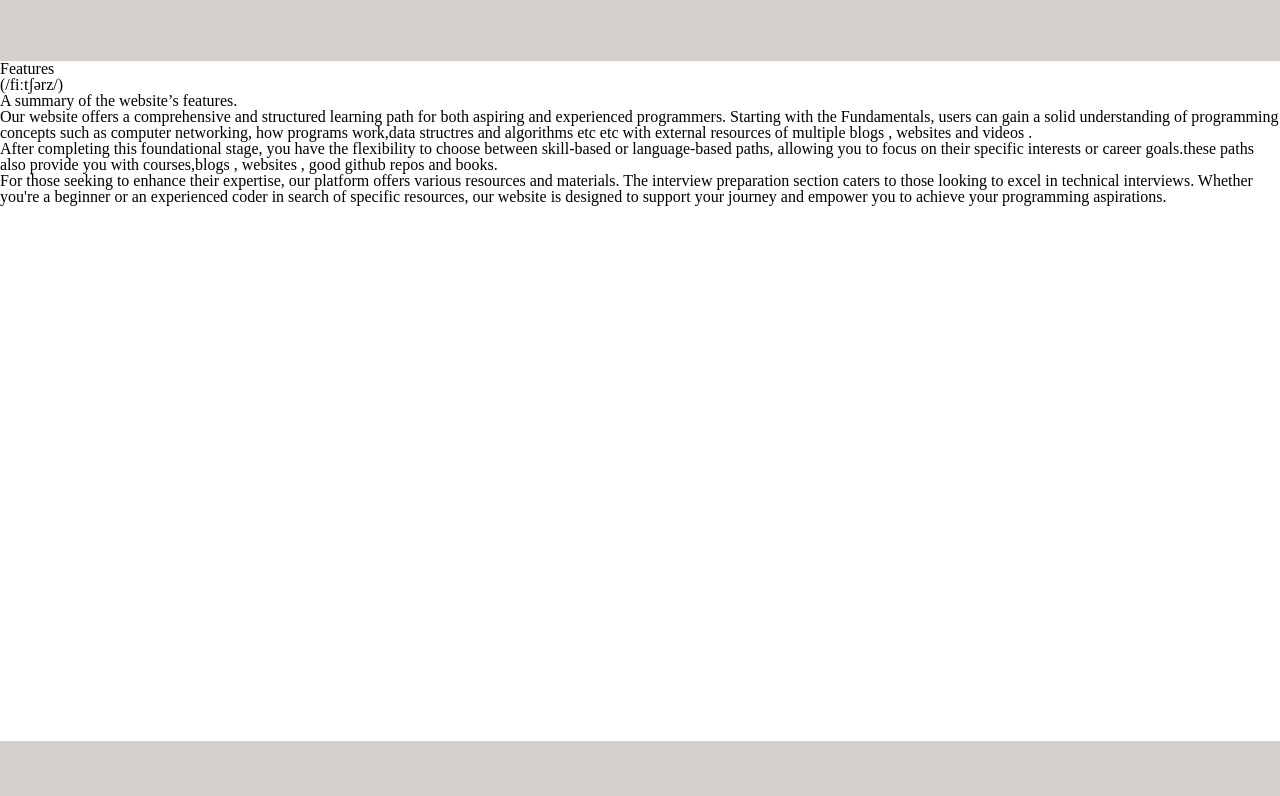
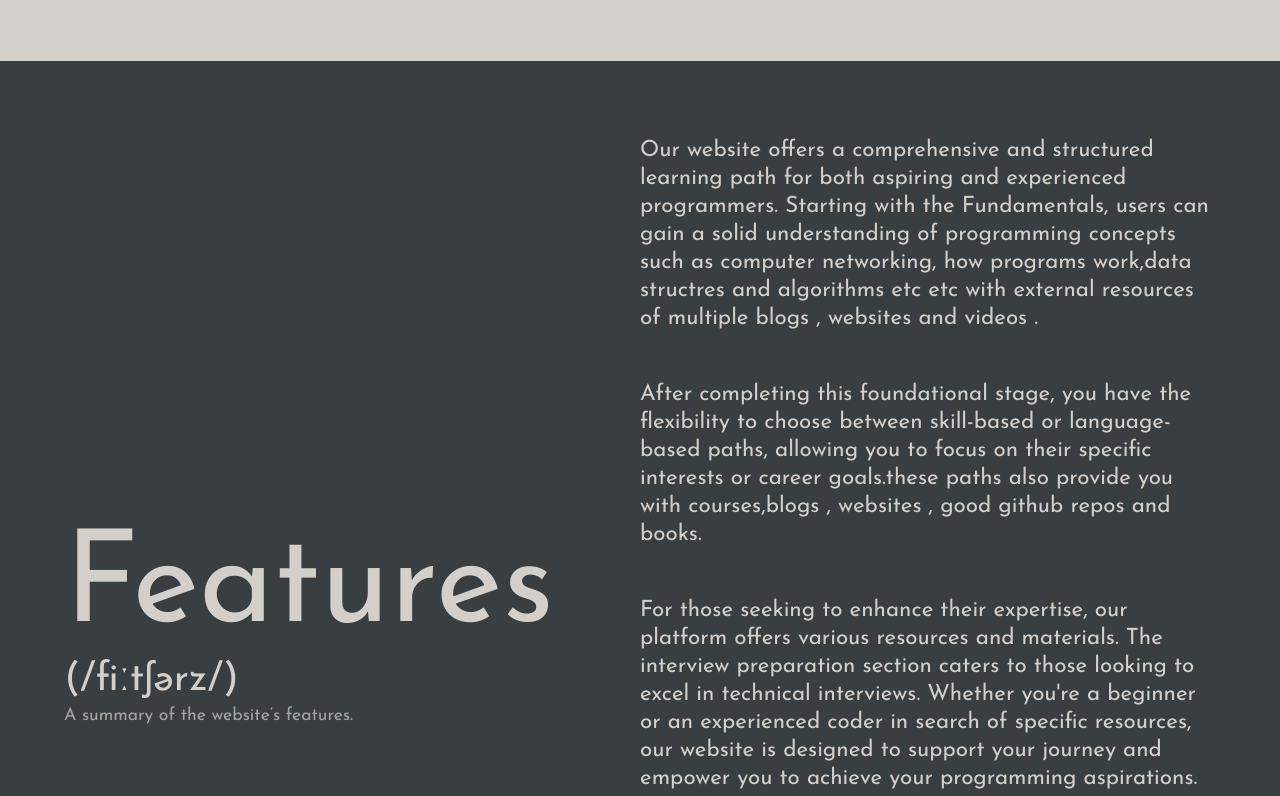
Before and after one commit to rufevean/coop-web-project, a plain HTML site: page index.html in a window 1280 px wide. Shown: the part 1551-2347 px from the top of the page. Drawn offline with Linux system fonts and the light colour scheme.

Commit message:
1.Formatted footer content CSS 2. Added features window's content 3.Formatted features window content CSS

```diff
--- a/index.html
+++ b/index.html
@@ -92,7 +92,9 @@
       <div class="features-window-left-content-pronounciation">
 (/fiːtʃərz/)
       </div>
+      <div class="features-window-left-content-description">
 A summary of the website’s features.
+      </div>
 </section>
 <section class="feautures-window-right">
   <p class="features-window-right-para1">
@@ -183,6 +185,7 @@ A summary of the website’s features.
     <p class="footer-window-para4">
       An Open-Source Initiative for Developers, By Developers
     </p>
+    <div class="footer-window-email-github">
     <p class="footer-window-email">
       Email
     </p>
@@ -190,5 +193,6 @@ A summary of the website’s features.
       Github
     </p>
     </div>
+    </div>
   </body>
 </html>
--- a/styles/index.css
+++ b/styles/index.css
@@ -135,7 +135,45 @@ a {
 }
 
 .features-window {
+  display: grid;
+  grid-template-columns: 1fr 1fr;
+  padding: 5% ;
+  background : var(--background-color);
+color:var(--primary-color);
+font-family:var(--main-font);
+}
 
+
+.features-window-left-content{
+  display: flex;
+  flex-direction: column;
+gap: 7px;
+justify-content:flex-end;
+margin-bottom: 10vh;
+}
+
+.features-window-left-content-title {
+font-size: 8rem;
+}
+
+.features-window-left-content-pronounciation{
+  font-size: 2.5rem;
+}
+
+.features-window-left-content-description{
+  font-size: 1.1rem;
+  opacity: 70%;
+
+}
+
+
+.feautures-window-right{
+  display: flex;
+  flex-direction: column;
+  justify-content: center;
+  gap: 3rem;
+  font-size: 1.4rem;
+  line-height: 125%;
 }
 
 
@@ -218,4 +256,25 @@ flex-direction: column;
 align-items: center;
 justify-content: center;
 gap: 10px;
+background : var(--background-color);
+color:var(--primary-color);
+font-family:var(--main-font);
 }
+
+.footer-window-para1, .footer-window-para2, .footer-window-para4 {
+font-size: 2rem;
+}
+
+.footer-window-para3 {
+  font-size: 8rem;
+}
+
+.footer-window-email,.footer-window-github {
+font-size: 1.25rem;
+}
+
+.footer-window-email-github {
+display: flex;
+gap: 30px;
+
+}
```
